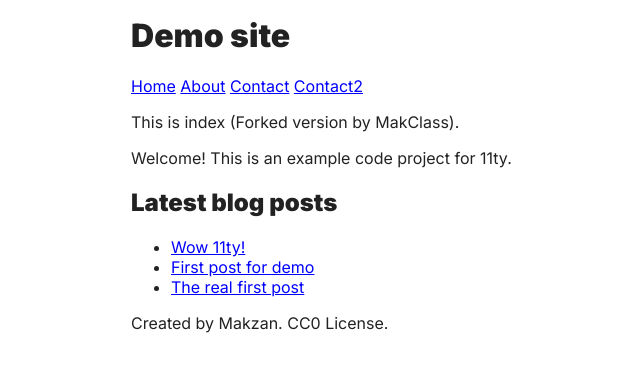
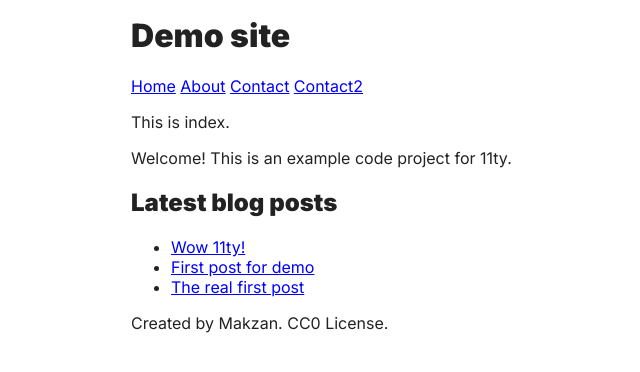
Before and after one commit to makzan/demo-20200516, an Eleventy site: page index.html in a window 1280 px wide. Shown: the whole page, without its empty margins (159-799 px from the left). Built offline with nearby package versions, Linux system fonts and the light colour scheme; Eleventy itself is replaced by a stand-in of ours; files that its build step writes are made by us from their sources; a script that the page names is missing.

Commit message:
Revert "For demo purpose (#2)"
This reverts commit 7e8c9dabd952870180689affd0f61862103f043b.

```diff
--- a/index.html
+++ b/index.html
@@ -1,7 +1,7 @@
 ---
 layout: layout.html
 ---
-<p>This is index (Forked version by MakClass).</p>
+<p>This is index.</p>
 
 <p>Welcome! This is an example code project for 11ty.</p>
 
```
